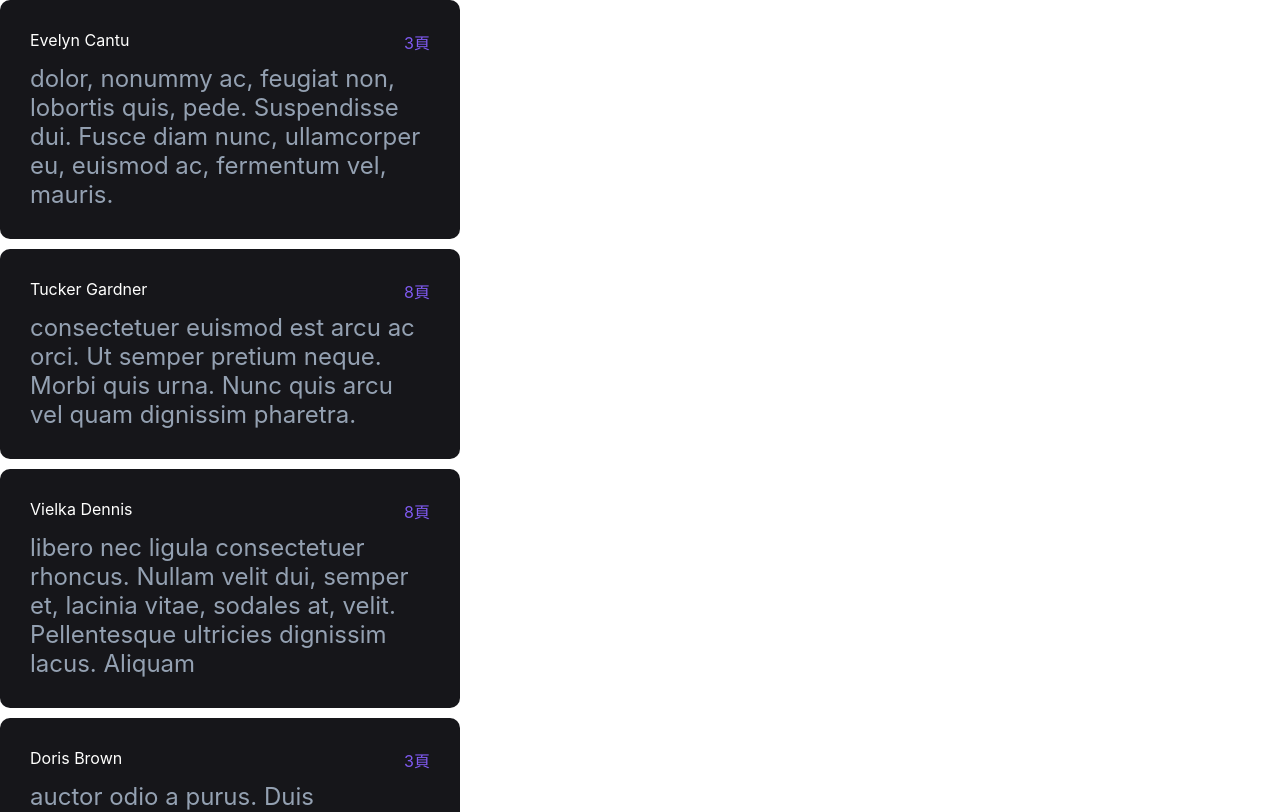
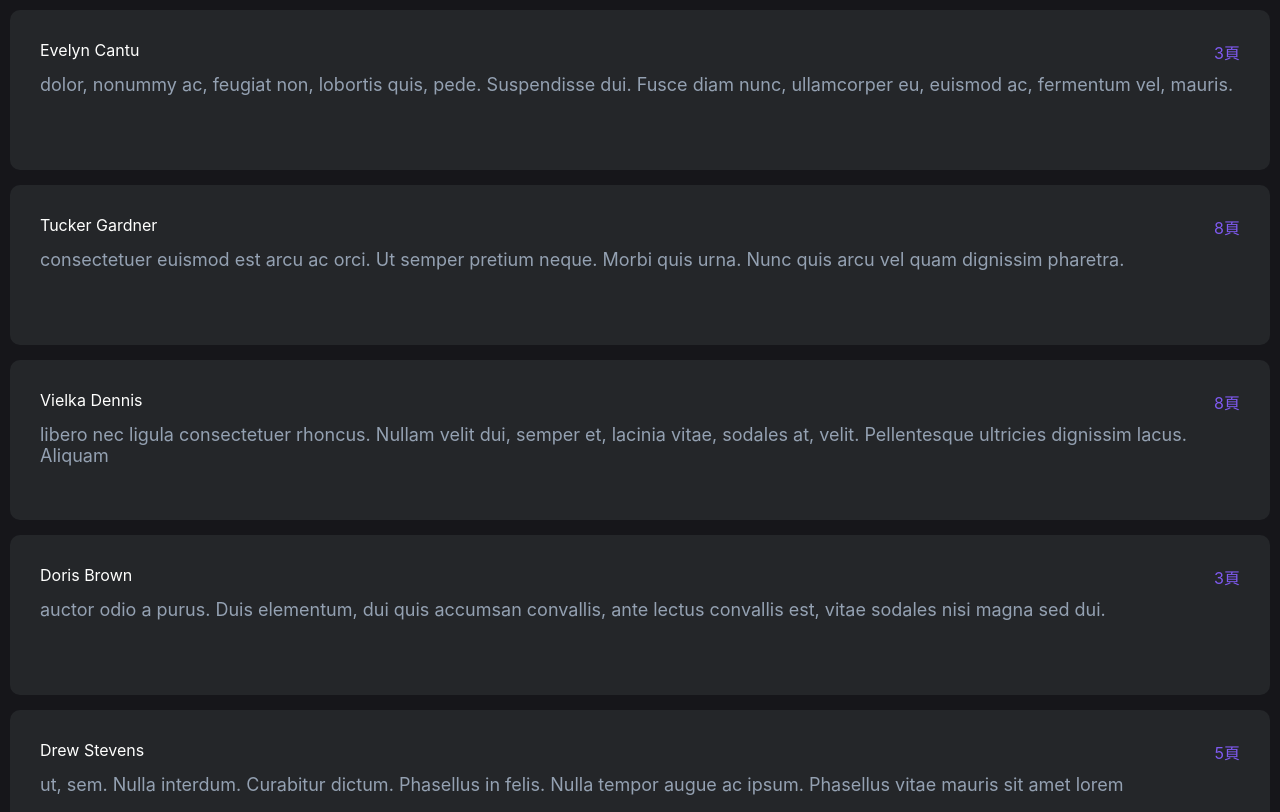
Before and after one commit to cfchan0318/lihkg-clone, a React (Create React App) app: page / in a window 1280 px wide. Shown: the top 812 px of the page. Built offline with nearby package versions, Linux system fonts and the light colour scheme.

Commit message:
post styling, posts list

```diff
--- a/src/App.jsx
+++ b/src/App.jsx
@@ -1,8 +1,8 @@
 import React from "react";
-import Post from "./components/posts";
+import PostList from "./components/post-list";
 
 function App() {
-  const postData = [
+  const posts = [
     {
       "user": "Evelyn Cantu",
       "title": "dolor, nonummy ac, feugiat non, lobortis quis, pede. Suspendisse dui. Fusce diam nunc, ullamcorper eu, euismod ac, fermentum vel, mauris.",
@@ -31,9 +31,7 @@ function App() {
   ];
   return (
     <div className="App">
-      {postData.map(post => (
-        <Post user={post.user} title={post.title} pages={post.pages}/>
-      ))}
+      <PostList posts={posts}></PostList>
 
     </div>
   );
--- /dev/null
+++ b/src/components/post-list/index.jsx
@@ -0,0 +1,35 @@
+import React from 'react'
+import styled from 'styled-components'
+import Post from '../post'
+
+const Element = ({ className, posts }) => {
+  return (
+    <div className={className}>
+      {posts.map((post, index) => (
+        <div className="post">
+          <Post
+            key={index}
+            user={post.user}
+            title={post.title}
+            pages={post.pages}
+          />
+        </div>
+      ))}
+    </div>
+  )
+}
+
+const PostList = styled(Element)`
+  display: flex;
+  flex-wrap: wrap;
+  flex-direction: column;
+  background-color: #16161a;
+  padding:10px;
+  height:100%;
+
+  .post {
+    margin-bottom:15px;
+  }
+`
+
+export default PostList
--- a/src/components/posts/index.jsx
+++ b/src/components/post/index.jsx
@@ -20,11 +20,11 @@ const Element = ({ className,id,user,title,pages }) => {
 
 const Post = styled(Element)`
   min-height: 100px;
-  width: 400px;
+
+
   border-radius: 10px;
-  background-color:#16161a;
+  background-color:#242629;
   padding: 30px;
-  margin-bottom:10px;
 
   .post-header{
       display:flex;
@@ -36,17 +36,20 @@ const Post = styled(Element)`
   }
   .post-user{
       color:#fffffe;
+      font-size:16px;
   }
   .post-pages{
       flex:2;
       display:flex;
       justify-content: flex-end;
       color: #7f5af0;
+      font-size:16px;
   }
 
   .post-content>span{
-      font-size: 24px;
+      font-size: 18px;
       color:#94a1b2;
+
   }
 
 `
--- a/src/index.css
+++ b/src/index.css
@@ -7,7 +7,9 @@ body {
   -moz-osx-font-smoothing: grayscale;
 }
 
-code {
-  font-family: source-code-pro, Menlo, Monaco, Consolas, 'Courier New',
-    monospace;
-}
+#root {
+  width: 100%;
+  height: 100%;
+  margin: 0px;
+  padding: 0px;
+  }
--- /dev/null
+++ b/src/layout/board/index.jsx
@@ -0,0 +1 @@
+import React from "react";
```
Also changed, not shown: public/index.html (+0 -9 lines).
